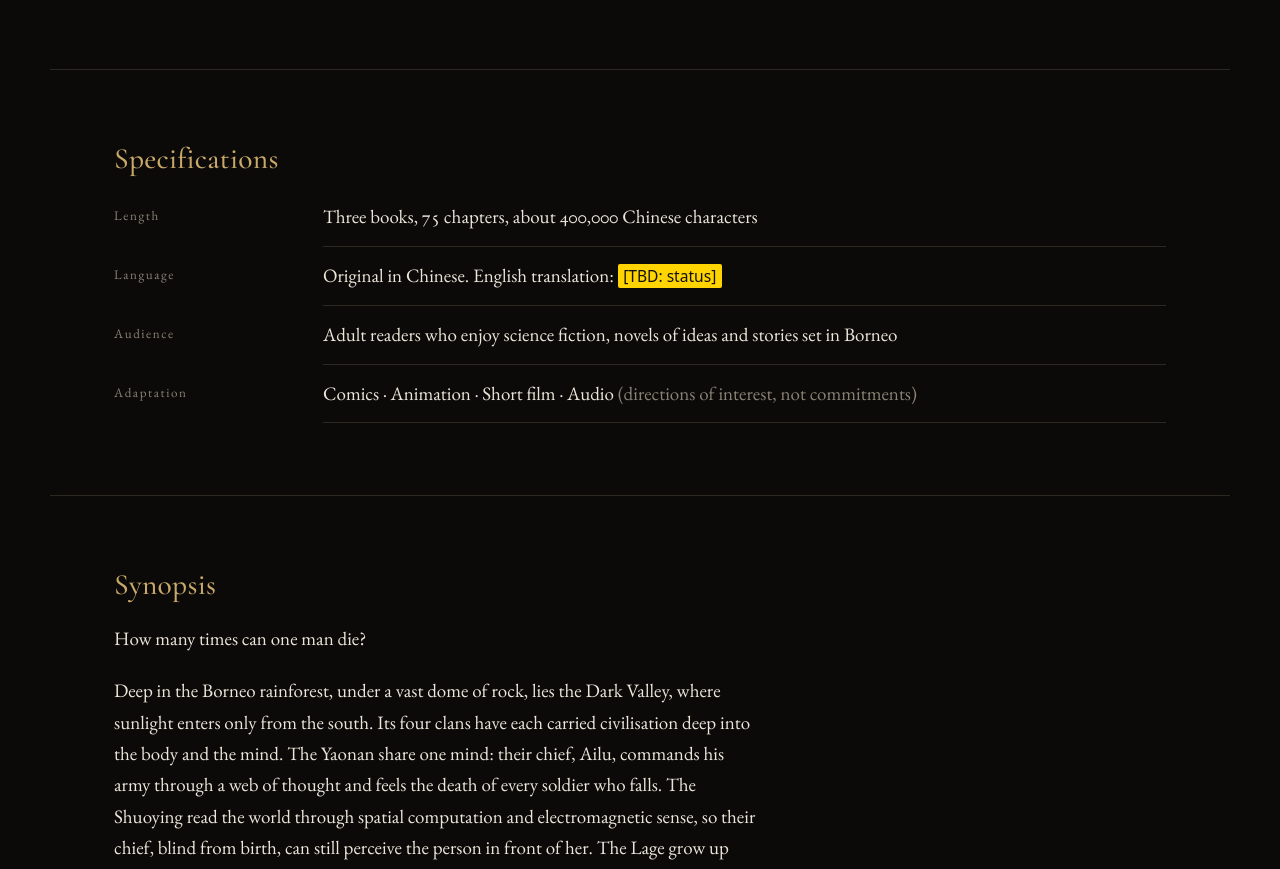
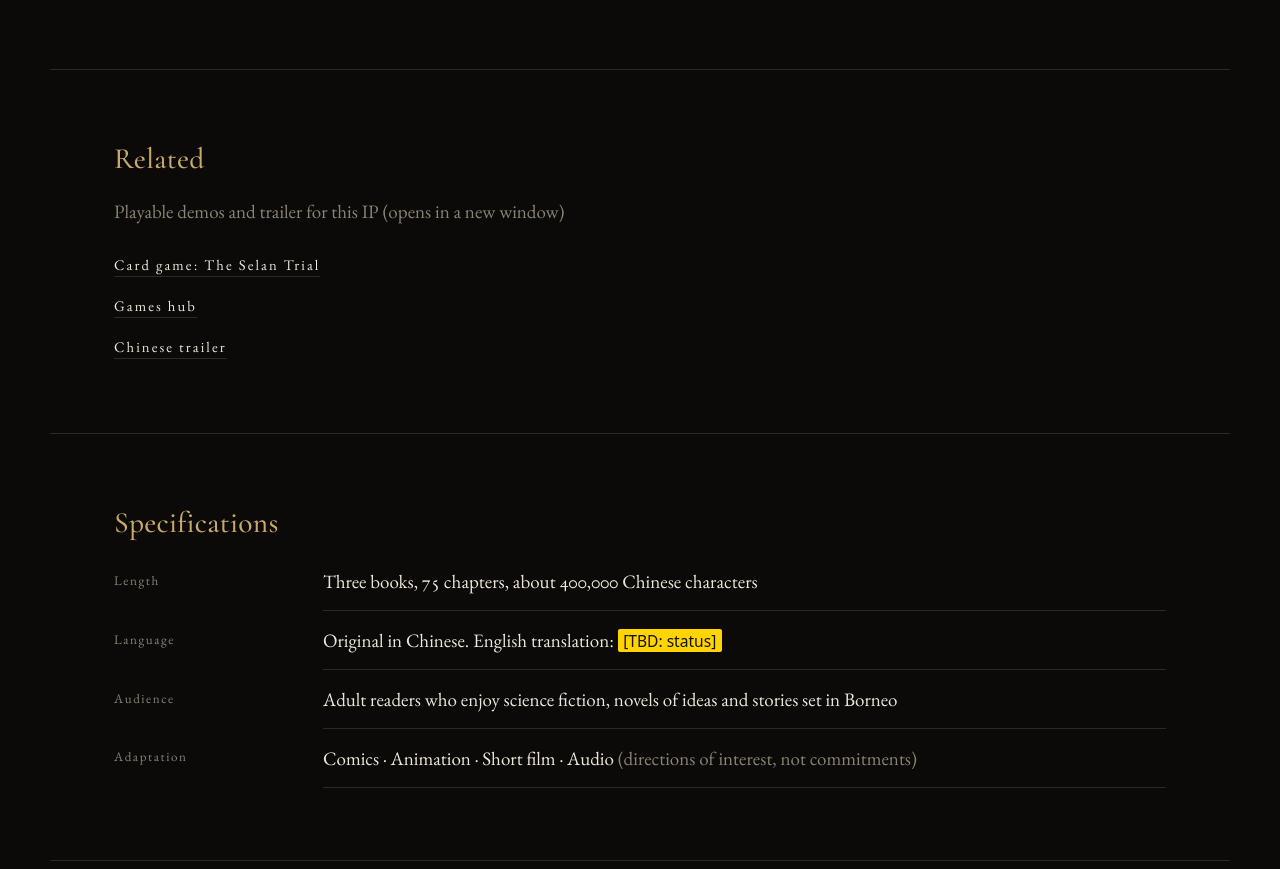
Before and after one commit to yuanzikongjian-create/yuanzi-studio, a plain HTML site: page en/originals/index.html in a window 1280 px wide. Shown: the part 1094-1963 px from the top of the page. Drawn offline with Linux system fonts and the light colour scheme.

Commit message:
P1-6: mobile lang beside menu + game/trailer links

```diff
--- a/en/originals/index.html
+++ b/en/originals/index.html
@@ -10,6 +10,7 @@
 <header class="site-header">
   <a class="brand" href="../../en/index.html">Yuanzi Studio</a>
   <button class="menu-btn" type="button" aria-expanded="false" aria-controls="site-nav">Menu</button>
+  <a class="lang lang-bar" href="../../originals/index.html" lang="zh-Hans">中文</a>
   <nav id="site-nav" class="site-nav" aria-label="Main">
     <ul><li><a href="../../en/index.html">Home</a></li><li><a href="../../en/studio/index.html">Studio</a></li><li><a href="../../en/originals/index.html" aria-current="page">Originals</a></li><li><a href="../../en/collaborate/index.html">Collaborate</a></li><li><a href="../../en/work/index.html">Work</a></li><li><a href="../../en/contact/index.html">Contact</a></li></ul>
     <a class="lang" href="../../originals/index.html" lang="zh-Hans">中文</a>
@@ -36,6 +37,15 @@
       <dt>Image policy</dt><dd>The novel's text is the author's own. Character and scene images are AI-assisted.</dd>
     </dl>
   </div>
+</section>
+<section class="block related">
+  <h2>Related</h2>
+  <p class="muted">Playable demos and trailer for this IP (opens in a new window)</p>
+  <ul class="related-links">
+    <li><a href="https://yuanzikongjian-create.github.io/the-right-handed-god/" target="_blank" rel="noopener noreferrer">Card game: The Selan Trial</a></li>
+    <li><a href="https://yuanzikongjian-create.github.io/the-right-handed-god/hub.html" target="_blank" rel="noopener noreferrer">Games hub</a></li>
+    <li><a href="https://yuanzikongjian-create.github.io/the-right-handed-god/media/trailer_zh.mp4" target="_blank" rel="noopener noreferrer">Chinese trailer</a></li>
+  </ul>
 </section>
 <section class="block">
   <h2>Specifications</h2>
```
